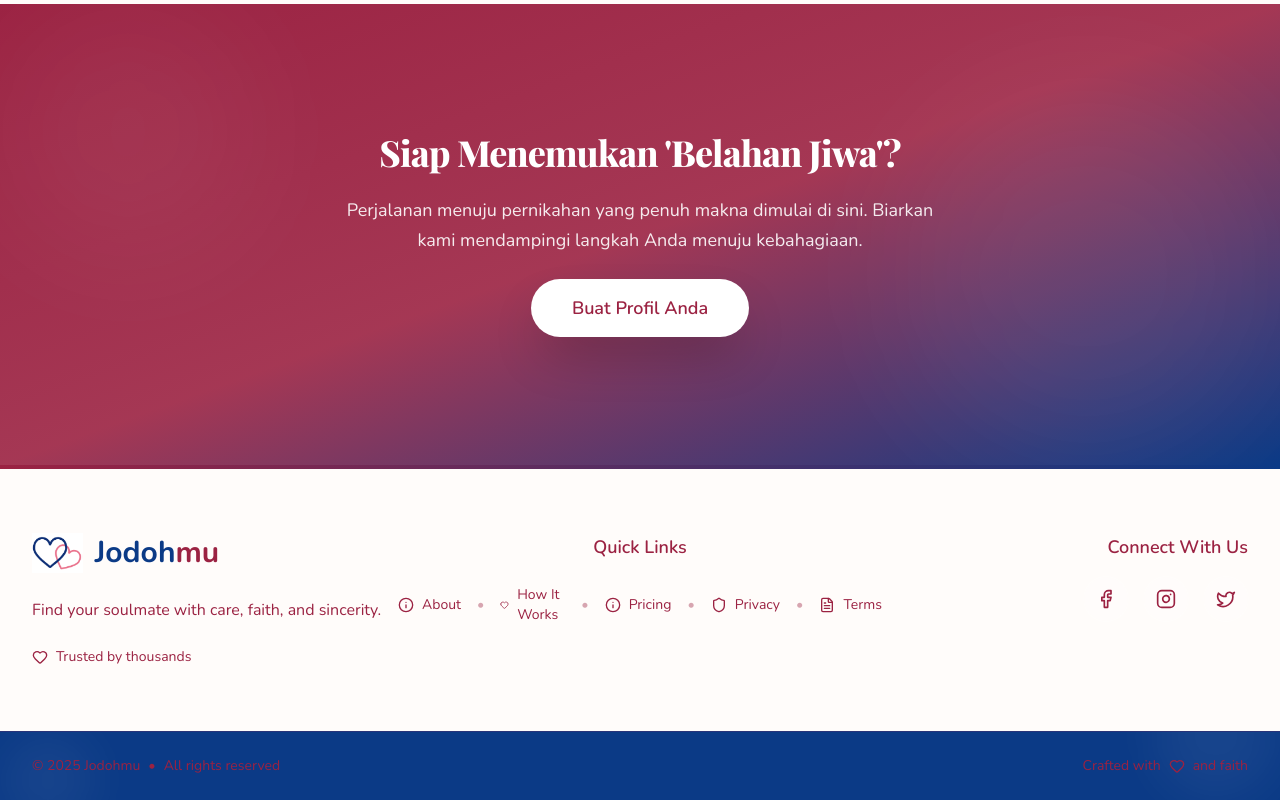
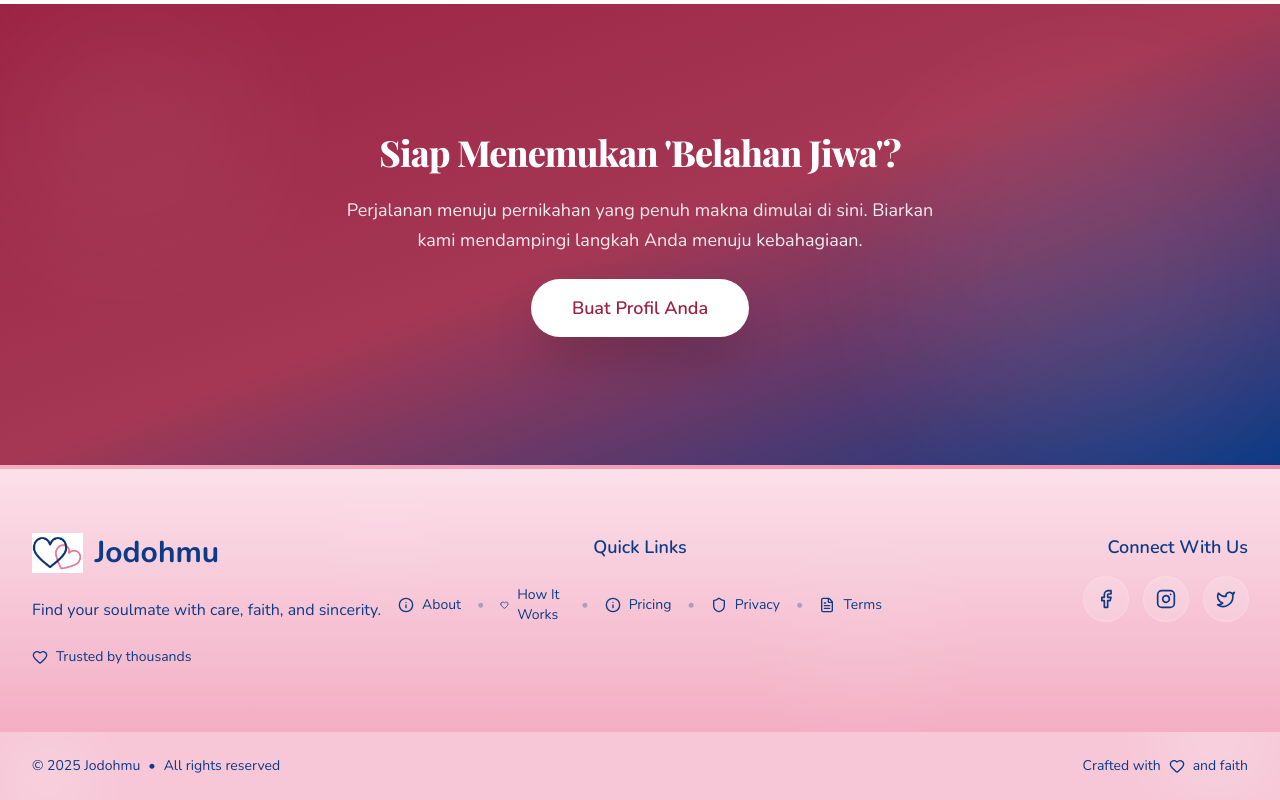
Before and after one commit to Taimoor13003/jodohmu, a Next.js app: page / in a window 1280 px wide. Shown: the part 5402-6202 px from the top of the page. Built offline with nearby package versions, Linux system fonts and the light colour scheme; no server answers; a web font is replaced by a local one.

Commit message:
style footer

```diff
--- a/src/components/layout/footer.tsx
+++ b/src/components/layout/footer.tsx
@@ -5,10 +5,9 @@ import LogoIcon from "@/assets/jodohmu-icon-logo.png";
 
 export function Footer() {
   return (
-    // <footer className="w-full text-white" style={{background: "#9d455cff"}}>
-    <footer className="w-full text-white">
-      <div className="h-1 w-full bg-gradient-to-r from-brand-rose to-brand-blue" />
-      <div className="bg-gradient-to-b from-brand-blue/96 to-brand-blue/86 relative overflow-hidden">
+    <footer className="w-full text-[#0b3a86]">
+      <div className="h-1 w-full bg-gradient-to-r from-[#f6adc3] via-[#f39cb5] to-[#f18aa7]" />
+      <div className="bg-gradient-to-b from-[#fbe0ea] via-[#f7c7d7] to-[#f3aec4] relative overflow-hidden">
         <div className="absolute inset-0">
           <div className="absolute top-0 left-1/4 w-32 h-32 bg-white/5 rounded-full blur-2xl"></div>
           <div className="absolute bottom-0 right-1/4 w-48 h-48 bg-white/5 rounded-full blur-2xl"></div>
@@ -21,43 +20,43 @@ export function Footer() {
                 <Image src={LogoIcon} alt="Jodohmu" className="h-10 w-auto" />
                 <div className="ml-3 flex items-baseline">
                   <span className="text-3xl font-bold text-[#0b3a86]">Jodoh</span>
-                  <span className="text-3xl font-bold text-[#9B2242]">mu</span>
+                  <span className="text-3xl font-bold text-[#0b3a86]">mu</span>
                 </div>
               </div>
-              <p className="text-[#9B2242] text-base leading-relaxed max-w-sm">
+              <p className="text-[#0b3a86] text-base leading-relaxed max-w-sm">
                 Find your soulmate with care, faith, and sincerity.
               </p>
-              <div className="flex items-center gap-2 text-[#9B2242]">
-                <Heart className="w-4 h-4" style={{ color: "#9B2242" }} />
+              <div className="flex items-center gap-2 text-[#0b3a86]">
+                <Heart className="w-4 h-4" style={{ color: "#0b3a86" }} />
                 <span className="text-sm">Trusted by thousands</span>
               </div>
             </div>
 
             {/* Links */}
             <div className="flex flex-col items-center space-y-6">
-              <h3 className="text-lg font-semibold text-[#9B2242]">Quick Links</h3>
-              <div className="flex flex-col sm:flex-row sm:items-center sm:justify-center gap-4 text-sm text-[#9B2242]">
-                <Link href="#" className="flex items-center gap-2 text-[#9B2242] hover:text-[#7f1b36] hover:underline underline-offset-4 decoration-[#9B2242] transition-all duration-300 hover:scale-105">
+              <h3 className="text-lg font-semibold text-[#0b3a86]">Quick Links</h3>
+              <div className="flex flex-col sm:flex-row sm:items-center sm:justify-center gap-4 text-sm text-[#0b3a86]">
+                <Link href="#" className="flex items-center gap-2 text-[#0b3a86] hover:text-[#07265d] hover:underline underline-offset-4 decoration-[#0b3a86] transition-all duration-300 hover:scale-105">
                   <Info className="w-4 h-4" />
                   About
                 </Link>
-                <span className="hidden sm:block text-[#9B2242]/40">•</span>
-                <Link href="#" className="flex items-center gap-2 text-[#9B2242] hover:text-[#7f1b36] hover:underline underline-offset-4 decoration-[#9B2242] transition-all duration-300 hover:scale-105">
+                <span className="hidden sm:block text-[#0b3a86]/30">•</span>
+                <Link href="#" className="flex items-center gap-2 text-[#0b3a86] hover:text-[#07265d] hover:underline underline-offset-4 decoration-[#0b3a86] transition-all duration-300 hover:scale-105">
                   <Heart className="w-4 h-4" />
                   How It Works
                 </Link>
-                <span className="hidden sm:block text-[#9B2242]/40">•</span>
-                <Link href="#" className="flex items-center gap-2 text-[#9B2242] hover:text-[#7f1b36] hover:underline underline-offset-4 decoration-[#9B2242] transition-all duration-300 hover:scale-105">
+                <span className="hidden sm:block text-[#0b3a86]/30">•</span>
+                <Link href="#" className="flex items-center gap-2 text-[#0b3a86] hover:text-[#07265d] hover:underline underline-offset-4 decoration-[#0b3a86] transition-all duration-300 hover:scale-105">
                   <Info className="w-4 h-4" />
                   Pricing
                 </Link>
-                <span className="hidden sm:block text-[#9B2242]/40">•</span>
-                <Link href="/privacy" className="flex items-center gap-2 text-[#9B2242] hover:text-[#7f1b36] hover:underline underline-offset-4 decoration-[#9B2242] transition-all duration-300 hover:scale-105">
+                <span className="hidden sm:block text-[#0b3a86]/30">•</span>
+                <Link href="/privacy" className="flex items-center gap-2 text-[#0b3a86] hover:text-[#07265d] hover:underline underline-offset-4 decoration-[#0b3a86] transition-all duration-300 hover:scale-105">
                   <Shield className="w-4 h-4" />
                   Privacy
                 </Link>
-                <span className="hidden sm:block text-[#9B2242]/40">•</span>
-                <Link href="/terms" className="flex items-center gap-2 text-[#9B2242] hover:text-[#7f1b36] hover:underline underline-offset-4 decoration-[#9B2242] transition-all duration-300 hover:scale-105">
+                <span className="hidden sm:block text-[#0b3a86]/30">•</span>
+                <Link href="/terms" className="flex items-center gap-2 text-[#0b3a86] hover:text-[#07265d] hover:underline underline-offset-4 decoration-[#0b3a86] transition-all duration-300 hover:scale-105">
                   <FileText className="w-4 h-4" />
                   Terms
                 </Link>
@@ -66,28 +65,28 @@ export function Footer() {
 
             {/* Social */}
             <div className="flex flex-col items-center lg:items-end space-y-4">
-              <h3 className="text-lg font-semibold text-[#9B2242]">Connect With Us</h3>
+              <h3 className="text-lg font-semibold text-[#0b3a86]">Connect With Us</h3>
               <div className="flex items-center gap-4">
-                <Link href="#" className="group inline-flex h-11 w-11 items-center justify-center rounded-full bg-white/10 hover:bg-gradient-to-r hover:from-brand-rose hover:to-brand-blue ring-1 ring-white/20 hover:ring-brand-rose/60 transition-all duration-300 hover:scale-110 hover:shadow-lg hover:shadow-brand-rose/25">
-                  <Facebook className="h-5 w-5 text-[#9B2242] group-hover:text-white transition-colors" />
+                <Link href="#" className="group inline-flex h-11 w-11 items-center justify-center rounded-full bg-white/15 hover:bg-gradient-to-r hover:from-[#f18aa7] hover:to-[#f6adc3] ring-1 ring-white/30 hover:ring-white/50 transition-all duration-300 hover:scale-110 hover:shadow-lg hover:shadow-[#f18aa7]/30">
+                  <Facebook className="h-5 w-5 text-[#0b3a86] group-hover:text-white transition-colors" />
                 </Link>
-                <Link href="#" className="group inline-flex h-11 w-11 items-center justify-center rounded-full bg-white/10 hover:bg-gradient-to-r hover:from-brand-rose hover:to-brand-blue ring-1 ring-white/20 hover:ring-brand-rose/60 transition-all duration-300 hover:scale-110 hover:shadow-lg hover:shadow-brand-rose/25">
-                  <Instagram className="h-5 w-5 text-[#9B2242] group-hover:text-white transition-colors" />
+                <Link href="#" className="group inline-flex h-11 w-11 items-center justify-center rounded-full bg-white/15 hover:bg-gradient-to-r hover:from-[#f18aa7] hover:to-[#f6adc3] ring-1 ring-white/30 hover:ring-white/50 transition-all duration-300 hover:scale-110 hover:shadow-lg hover:shadow-[#f18aa7]/30">
+                  <Instagram className="h-5 w-5 text-[#0b3a86] group-hover:text-white transition-colors" />
                 </Link>
-                <Link href="#" className="group inline-flex h-11 w-11 items-center justify-center rounded-full bg-white/10 hover:bg-gradient-to-r hover:from-brand-rose hover:to-brand-blue ring-1 ring-white/20 hover:ring-brand-rose/60 transition-all duration-300 hover:scale-110 hover:shadow-lg hover:shadow-brand-rose/25">
-                  <Twitter className="h-5 w-5 text-[#9B2242] group-hover:text-white transition-colors" />
+                <Link href="#" className="group inline-flex h-11 w-11 items-center justify-center rounded-full bg-white/15 hover:bg-gradient-to-r hover:from-[#f18aa7] hover:to-[#f6adc3] ring-1 ring-white/30 hover:ring-white/50 transition-all duration-300 hover:scale-110 hover:shadow-lg hover:shadow-[#f18aa7]/30">
+                  <Twitter className="h-5 w-5 text-[#0b3a86] group-hover:text-white transition-colors" />
                 </Link>
               </div>
             </div>
           </div>
         </div>
       </div>
-      <div className="border-t border-[#9B2242]/20 bg-[#0b3a86] relative overflow-hidden">
+      <div className="border-t border-[#f18aa7]/40 bg-[#f7c7d7] relative overflow-hidden">
         <div className="absolute inset-0">
-          <div className="absolute top-0 left-0 w-24 h-24 bg-white/5 rounded-full blur-xl"></div>
-          <div className="absolute bottom-0 right-0 w-32 h-32 bg-white/5 rounded-full blur-xl"></div>
+          <div className="absolute top-0 left-0 w-24 h-24 bg-white/15 rounded-full blur-xl"></div>
+          <div className="absolute bottom-0 right-0 w-32 h-32 bg-white/15 rounded-full blur-xl"></div>
         </div>
-        <div className="container flex flex-col sm:flex-row items-center justify-between py-6 text-sm text-[#9B2242] gap-4 relative z-10">
+        <div className="container flex flex-col sm:flex-row items-center justify-between py-6 text-sm text-[#0b3a86] gap-4 relative z-10">
           <p className="flex items-center gap-2">
             <span>© {new Date().getFullYear()} Jodohmu</span>
             <span>•</span>
@@ -95,7 +94,7 @@ export function Footer() {
           </p>
           <p className="flex items-center gap-2">
             <span>Crafted with</span>
-            <Heart className="w-4 h-4" style={{ color: "#9B2242" }} />
+            <Heart className="w-4 h-4" style={{ color: "#0b3a86" }} />
             <span>and faith</span>
           </p>
         </div>
```
